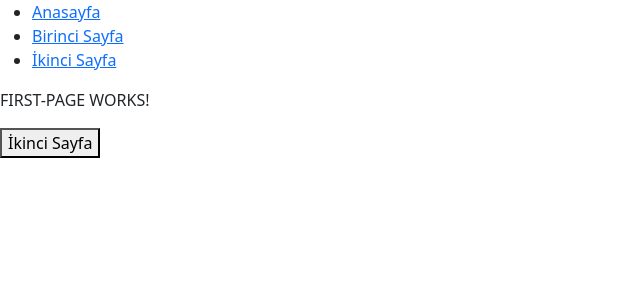
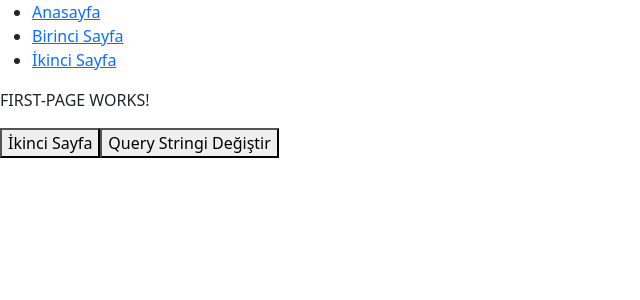
Before and after one commit to atillakalay/TurkcellAngularCourse, an Angular app in the folder angularapp/: page /birinci-sayfa in a window 1280 px wide. Shown: the top 300 px of the page, without its empty margins (0-640 px from the left). Built offline with nearby package versions, Linux system fonts and the light colour scheme.

Commit message:
Route/Query Parameters Dynamic Read Part 1 tutorial has been completed.

```diff
--- a/angularapp/src/app/pages/first-page/first-page.component.html
+++ b/angularapp/src/app/pages/first-page/first-page.component.html
@@ -1,2 +1,3 @@
 <p>{{'first-page works!'| pagePipe }}</p>
 <button (click)="goSecondPage()">İkinci Sayfa</button>
+<button (click)="changeQueryParams()">Query Stringi Değiştir</button>
--- a/angularapp/src/app/pages/first-page/first-page.component.ts
+++ b/angularapp/src/app/pages/first-page/first-page.component.ts
@@ -13,8 +13,13 @@ export class FirstPageComponent {
   }
 
   ngOnInit(): void {
+    console.log("FirstPage Yüklendi")
    let page= this.activetedRoute.snapshot.queryParamMap.get('page')
    let pageSize= this.activetedRoute.snapshot.queryParamMap.get('pageSize')
+
+   this.activetedRoute.queryParamMap.subscribe(x=>{
+    console.log(x)
+   })
 
    console.log(`page: ${page} / pageSize: ${pageSize}`)
   }
@@ -24,4 +29,8 @@ export class FirstPageComponent {
     this.route.navigate(["/ikinci-sayfa",5])
   }
 
+  changeQueryParams(){
+    this.route.navigate(['birinci-sayfa'],{queryParams:{page:10,pageSize:20}})
+  }
+
 }
```
